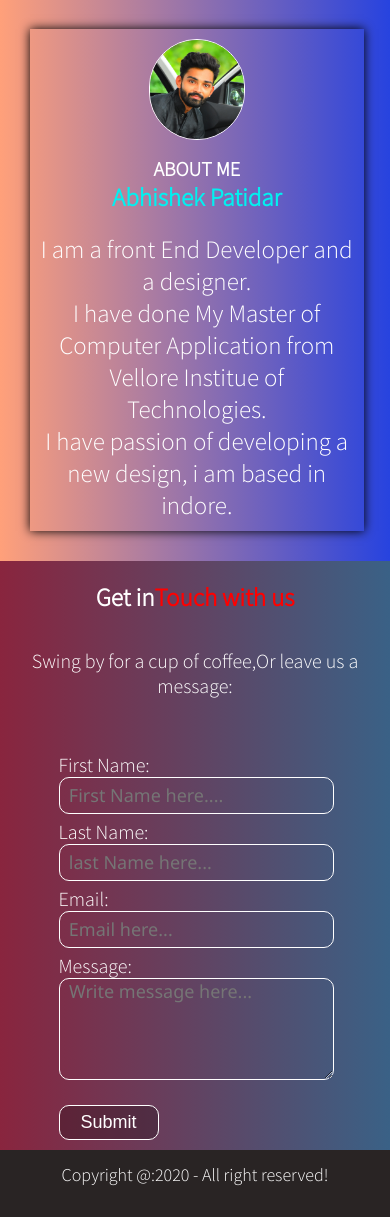
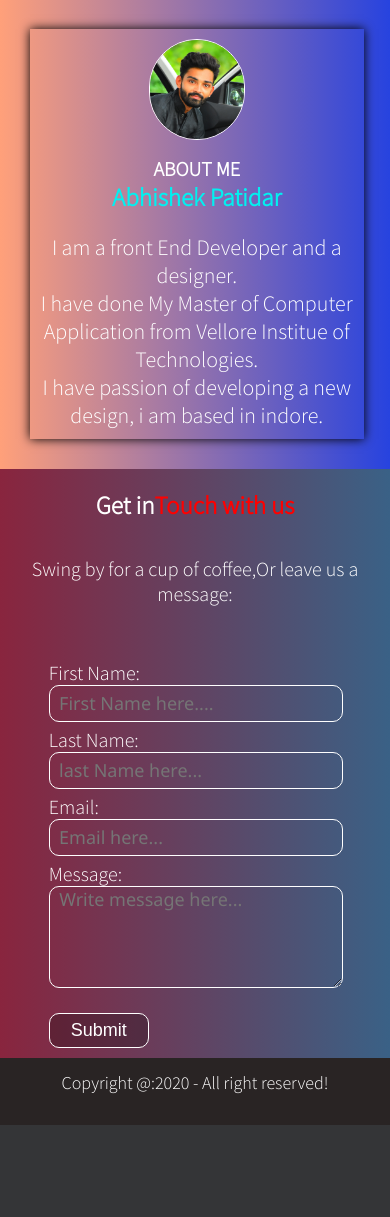
Before and after one commit to 9926830418/portfolio, a PHP site: page / in a window 390 px wide. Shown: the part 2461-3678 px from the top of the page. After the commit the page ends 3586 px from the top, so only its background shows below. Run offline with PHP 8.4, Linux system fonts and the light colour scheme; some libraries are stand-ins or nearby versions.

Commit message:
Update style.css

```diff
--- a/style.css
+++ b/style.css
@@ -759,7 +759,7 @@ label #btn, label #cancel{
 		margin-left: auto;
 		margin-right: auto;
 		text-align: center;
-		font-size: 25px;
+		font-size: 22px;
 	}
 	.icon{
      	width: 80%;
@@ -813,4 +813,7 @@ label #btn, label #cancel{
 	.exp-letter img{
 		width: 85% ;
 	}
+	.container{
+		width: 75%;
+	}
 }
```
